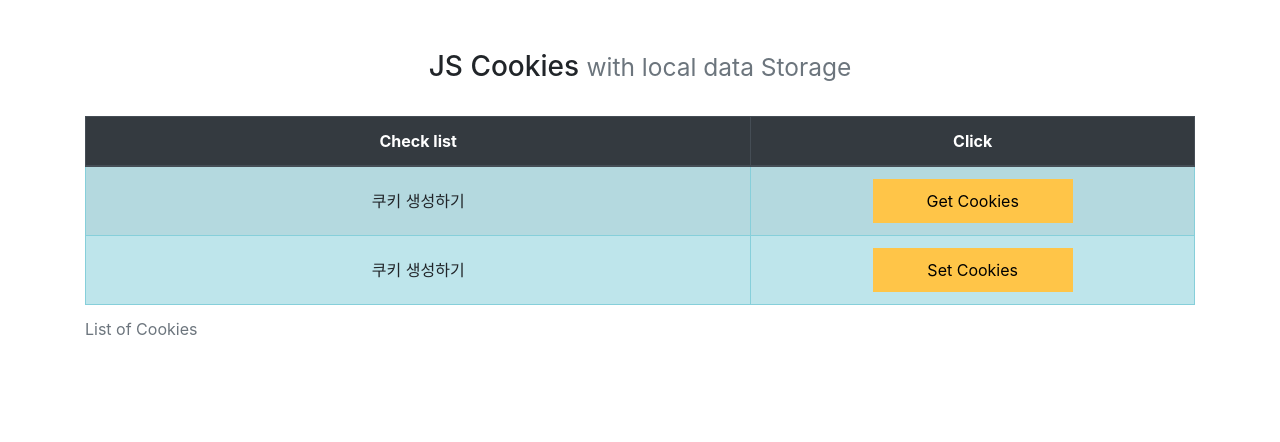
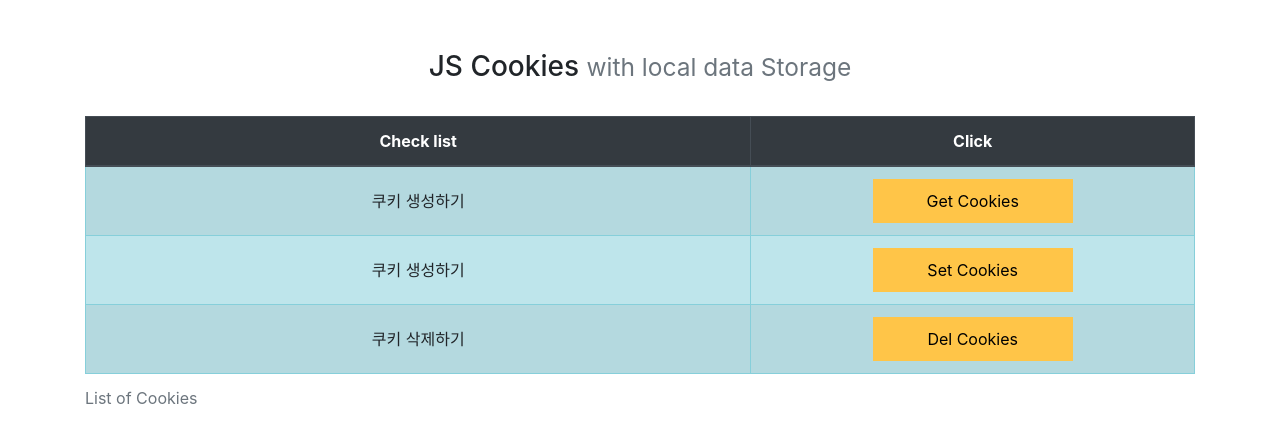
Before and after one commit to yewon97/js.cookies, a plain HTML site: page check_cookies.html in a window 1280 px wide. Drawn offline with nearby package versions, Linux system fonts and the light colour scheme.

Commit message:
쿠키 삭제하기

```diff
--- a/check_cookies.html
+++ b/check_cookies.html
@@ -37,6 +37,10 @@
           <td class="align-middle">쿠키 생성하기</td>
           <td><button class="cookies" onclick="setCookies()">Set Cookies</button></td>
         </tr>
+        <tr>
+          <td class="align-middle">쿠키 삭제하기</td>
+          <td><button class="cookies" onclick="delCookies()">Del Cookies</button></td>
+        </tr>
       </tbody>
     </table>
   </div>
--- a/js/check_cookies.js
+++ b/js/check_cookies.js
@@ -41,3 +41,15 @@ function setCookies() {
   document.cookie = cookies;
   alert('쿠키를 생성하였습니다.');
 }
+
+/* 쿠키 삭제 */
+function delCookies() {
+  // document.cookie에 값을 대입하는 형태로 -> 쿠키 삭제(or 생성/수정)
+  // 직접 삭제가 아니라 수정이라고 봐야함. 만료일을 정해놓은 쿠키를 과거의 날짜로 수정해서 쿠키를 수정하는 것 -> 수정이 즉 삭제의 의미
+  // 쿠키 삭제는? 이미 한참 지나간 시간을 입력해버림으로써 쿠키를 삭제시킨다.
+  document.cookie = 'username=honggildong;'; // 쿠키생성
+  document.cookie = 'username=leesoonsin;'; // 쿠키수정
+  document.cookie = 'username=leesoonsin; expires=Sat, 01 Jan 1972 00:00:00 GMT' // 쿠키삭제
+  document.cookie = 'userid=leesoonsin; expires=Sat, 01 Jan 1972 00:00:00 GMT' // 쿠키삭제
+  alert('쿠키를 삭제하였습니다.');
+}
```
